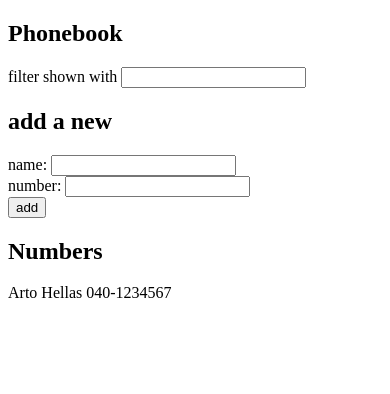
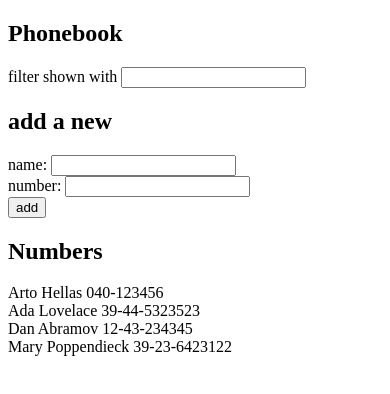
Before and after one commit to s-gas/full-stack-open, a React (Vite) app in the folder part2/phonebook/: page / in a window 390 px wide. Shown: the top 394 px of the page. Built offline with nearby package versions, Linux system fonts and the light colour scheme; data requests are answered from the project's data file.

Commit message:
Solve phonebook step 6: get initial data from the server

```diff
--- /dev/null
+++ b/part2/phonebook/db.json
@@ -0,0 +1,24 @@
+{
+  "persons":[
+    {
+      "name": "Arto Hellas",
+      "number": "040-123456",
+      "id": "1"
+    },
+    {
+      "name": "Ada Lovelace",
+      "number": "39-44-5323523",
+      "id": "2"
+    },
+    {
+      "name": "Dan Abramov",
+      "number": "12-43-234345",
+      "id": "3"
+    },
+    {
+      "name": "Mary Poppendieck",
+      "number": "39-23-6423122",
+      "id": "4"
+    }
+  ]
+}
--- a/part2/phonebook/package.json
+++ b/part2/phonebook/package.json
@@ -7,9 +7,11 @@
     "dev": "vite",
     "build": "vite build",
     "lint": "eslint .",
-    "preview": "vite preview"
+    "preview": "vite preview",
+    "server": "npx json-server --port 3001 db.json"
   },
   "dependencies": {
+    "axios": "^1.18.1",
     "react": "^19.2.7",
     "react-dom": "^19.2.7"
   },
@@ -22,6 +24,7 @@
     "eslint-plugin-react-hooks": "^7.1.1",
     "eslint-plugin-react-refresh": "^0.5.3",
     "globals": "^17.6.0",
+    "json-server": "^1.0.0-beta.15",
     "vite": "^8.1.0"
   }
 }
--- a/part2/phonebook/src/App.jsx
+++ b/part2/phonebook/src/App.jsx
@@ -1,18 +1,20 @@
-import { useState } from 'react'
+import { useState, useEffect } from 'react'
+import axios from 'axios'
 import Filter from './components/Filter'
 import PersonForm from './components/PersonForm'
 import Persons from './components/Persons'
 
 const App = () => {
-  const [persons, setPersons] = useState([
-    {
-      name: 'Arto Hellas',
-      number: '040-1234567',
-    }
-  ])
+  const [persons, setPersons] = useState([])
   const [newName, setNewName] = useState('')
   const [newNumber, setNewNumber] = useState('')
   const [filter, setFilter] = useState('')
+
+  useEffect(() => {
+    axios
+      .get("http://localhost:3001/persons")
+      .then(res => setPersons(res.data));
+  }, [])
 
   const filtered = persons.filter((person) =>
     person.name.toLowerCase().includes(filter.toLowerCase(), 0)
```
Also changed, not shown: 1 other file (tests, documents, lock files or other folders).
